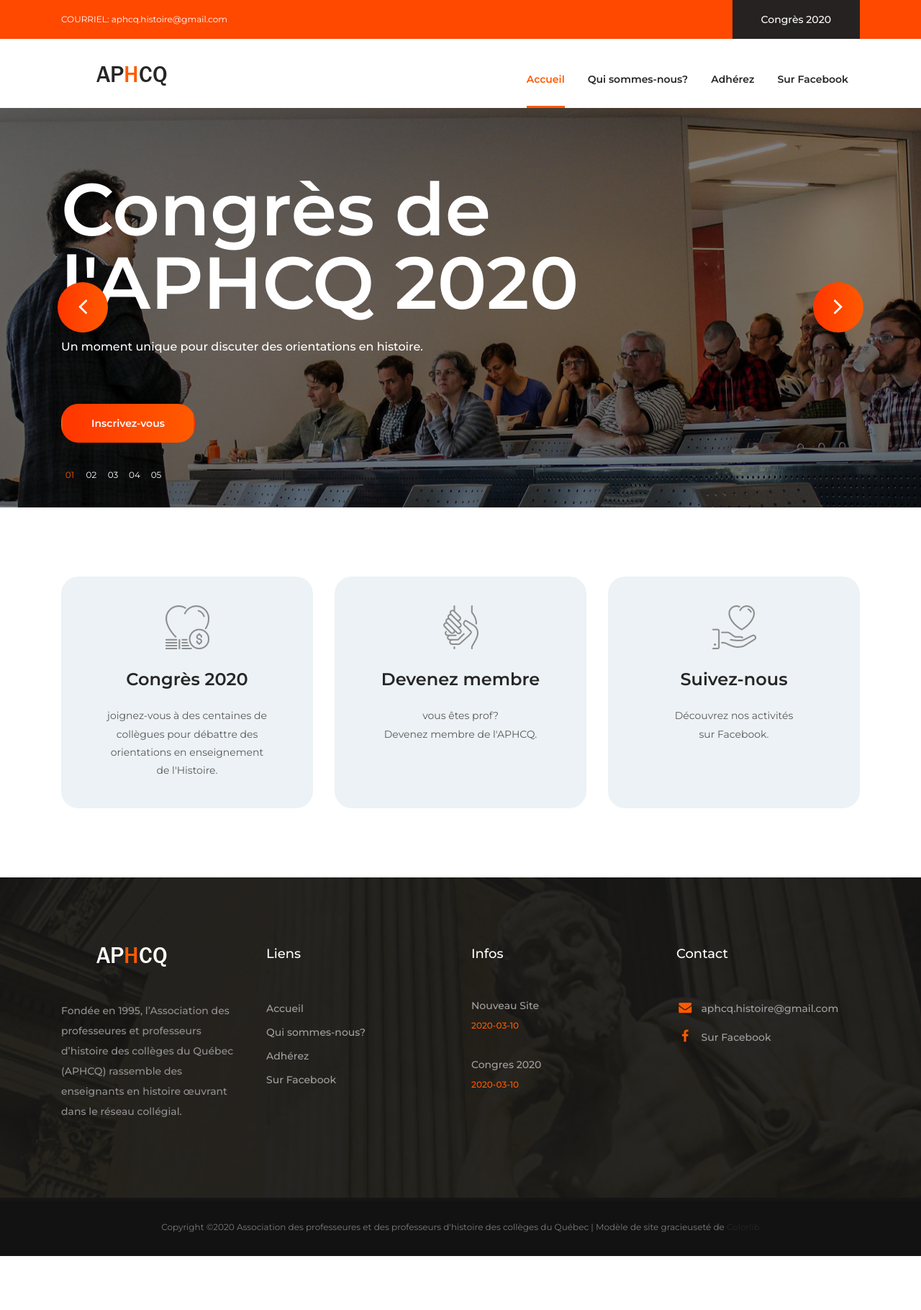
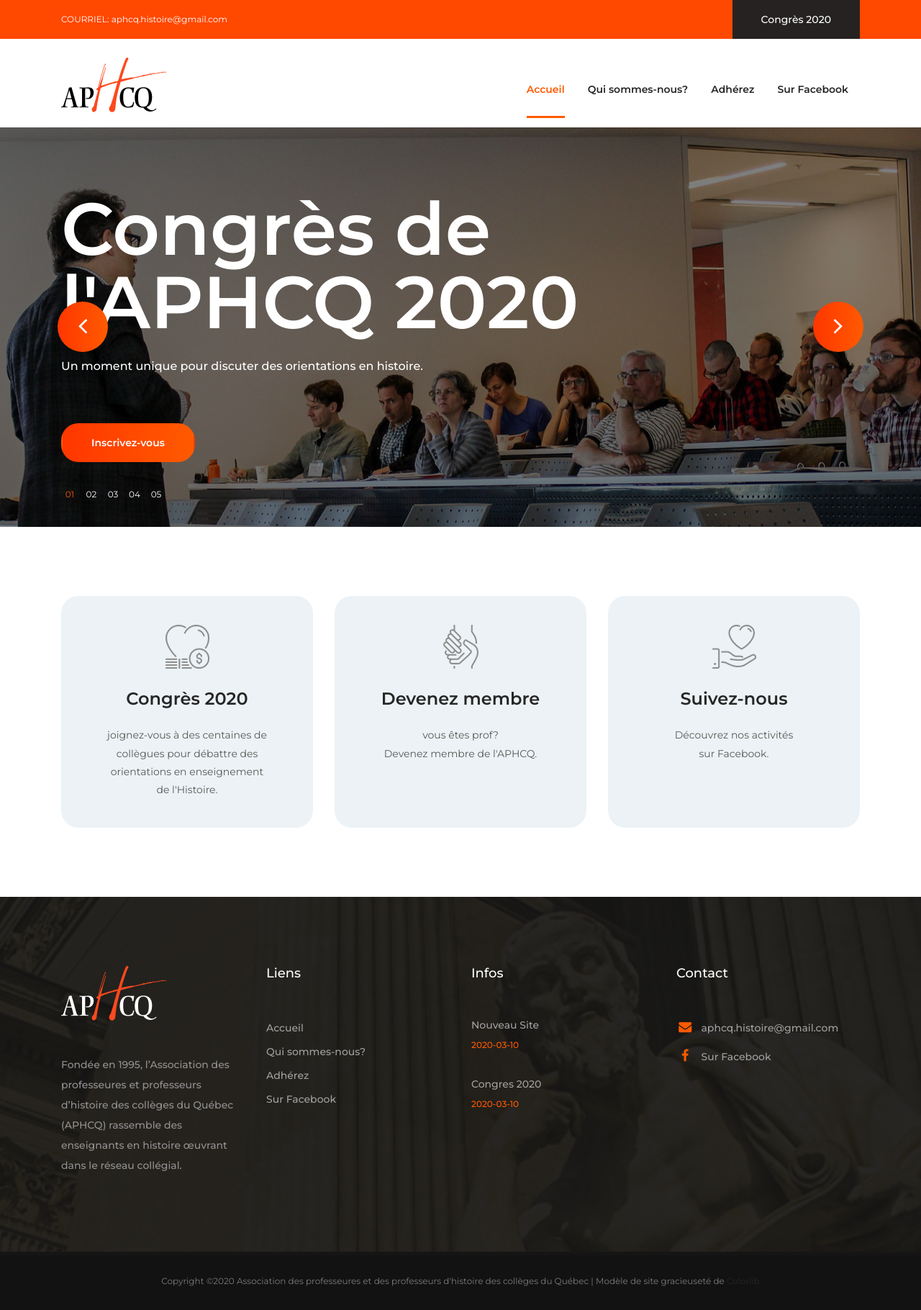
Before and after one commit to aphcq-association/site-web, a Jekyll site: the page built from docs/index.html, in a window 1280 px wide. Shown: the whole page at 72% size. Built offline with Jekyll 4.4.1, drawn with Linux system fonts in a browser that asks for light colours; before the commit the page ends 1745 px from its top, so only the background shows below that.

Commit message:
#12 logo

```diff
--- a/docs/_includes/footer.html
+++ b/docs/_includes/footer.html
@@ -4,7 +4,7 @@
       <div class="row">
         <div class="col-12 col-md-6 col-lg-3">
           <div class="foot-about">
-            <h2><a class="foot-logo" href="#"><img src="/images/foot-logo.png" alt=""></a></h2>
+            <h2><a class="foot-logo" href="#"><img src="/images/logo-blanc-77.png" alt=""></a></h2>
 
             <p>{{ site.courte_description }}</p>
           </div><!-- .foot-about -->
--- a/docs/_includes/header.html
+++ b/docs/_includes/header.html
@@ -22,7 +22,7 @@
       <div class="row">
         <div class="col-12 d-flex flex-wrap justify-content-between align-items-center">
           <div class="site-branding d-flex align-items-center">
-             <a class="d-block" href="/index.html" rel="home"><img class="d-block" src="/images/logo.png" alt="logo"></a>
+             <a class="d-block" href="/index.html" rel="home"><img class="d-block" src="/images/logo-77.png" alt="logo"></a>
           </div><!-- .site-branding -->
 
           <nav class="site-navigation d-flex justify-content-end align-items-center">
```
Also changed, not shown: README.md, docs/images/foot-logo.png (deleted), docs/images/logo-77.png (added), docs/images/logo-blanc-77.png (added), docs/images/logo-blanc.png (added), docs/images/logo.png.
